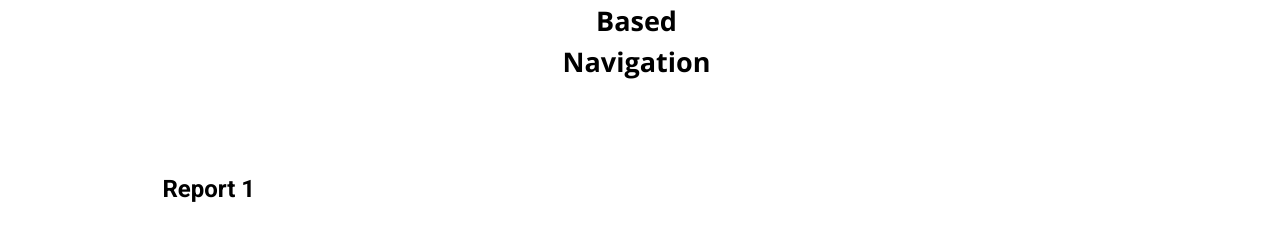
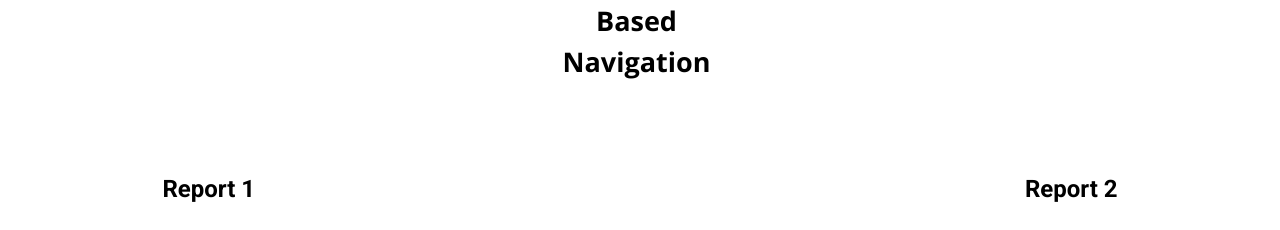
Before and after one commit to AmmaarIftikhar/roadvisor.github.io, a website built with Parcel: page index.html in a window 1280 px wide. Shown: the part 682-912 px from the top of the page. Built offline with nearby package versions, Linux system fonts and the light colour scheme.

Commit message:
Update index.html

```diff
--- a/index.html
+++ b/index.html
@@ -166,7 +166,7 @@
             </div>
             <div class="home-feature-card1">
               <span class="home-heading2">
-                <span class="Card-Heading"><a href="analysis-report.pdf"Report 2</a></span>
+                <span class="Card-Heading"><a href="analysis-report.pdf">Report 2</a></span>
                 <br />
               </span>
               <img
```
